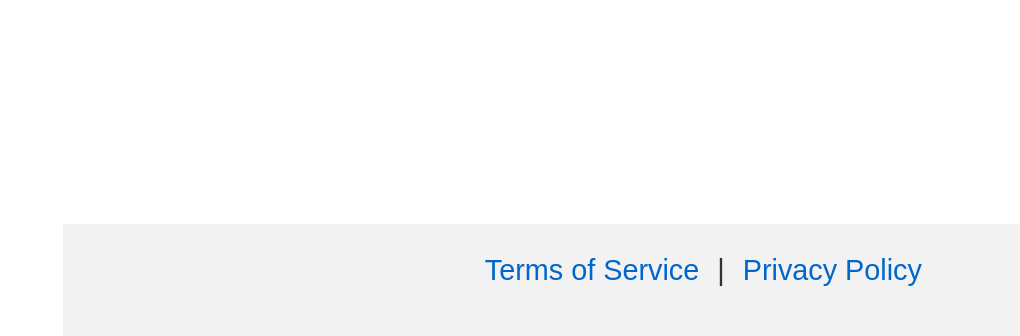
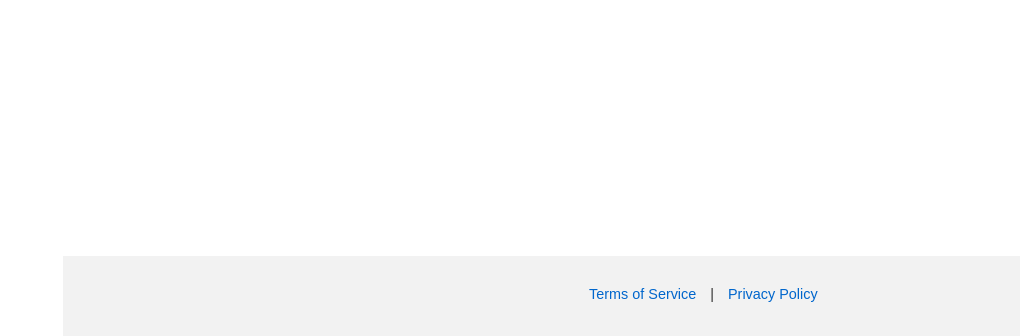
Before and after one commit to sokullulabs/website, a plain HTML site: page index.html in a window 1280 px wide. Shown: the part 464-800 px from the top of the page, without its empty margins (260-1280 px from the left). Drawn offline with Linux system fonts and the light colour scheme.

Commit message:
Update index.html

```diff
--- a/index.html
+++ b/index.html
@@ -32,7 +32,7 @@
        color: #333; /* Dark text color */
        text-align: center;
        padding: 20px 0; /* Padding at top and bottom */
-       font-size: 1em;
+       font-size: 0.5em;
    }
    .footer a {
        color: #0066cc; /* Link color */
@@ -51,6 +51,7 @@
                <a href="/tos.html">Terms of Service</a> |
                <a href="/privacy.html">Privacy Policy</a>
            </p>
+        </div>
     </div>
 </body>
 </html>
```
